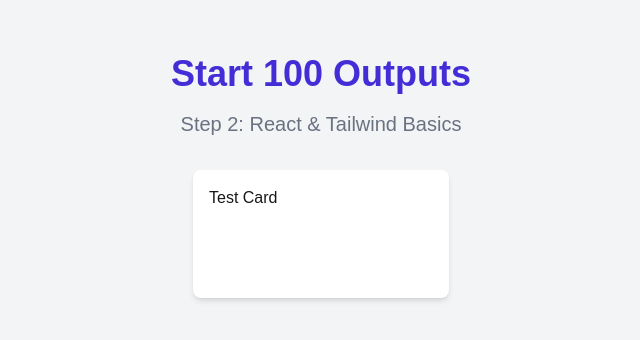
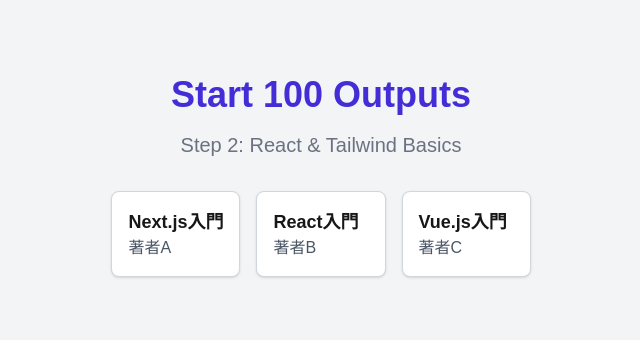
Before and after one commit to Akagamisora/next-100-outputs-app, a Next.js app: page / in a window 1280 px wide. Shown: the part 224-564 px from the top of the page, without its empty margins (319-959 px from the left). Built offline with nearby package versions, Linux system fonts and the light colour scheme.

Commit message:
017完了

```diff
--- a/src/app/page.tsx
+++ b/src/app/page.tsx
@@ -1,13 +1,27 @@
+import Card from "../components/Card";
+
 export default function Home() {
+  const books = [
+    { id: 1, title: "Next.js入門", author: "著者A" },
+    { id: 2, title: "React入門", author: "著者B" },
+    { id: 3, title: "Vue.js入門", author: "著者C" },
+  ];
   return (
-    <main className="flex min-h-screen flex-col items-center justify-center bg-gray-100">
+    <main className="flex min-h-screen flex-col items-center justify-center bg-gray-100 p-12">
       <h1 className="text-4xl font-bold text-indigo-700">Start 100 Outputs</h1>
       <p className="text-xl text-gray-500 mt-4">
         Step 2: React & Tailwind Basics
       </p>
 
-      <div className="mt-8 w-64 h-32 bg-white p-4 rounded-lg shadow-md">
-        Test Card
+      <div className="mt-8 grid grid-cols-1 md:grid-cols-3 gap-4">
+        {books.map((book) => (
+          <Card key={book.id}>
+            <div className="p-4">
+              <h3 className="text-lg font-semibold">{book.title}</h3>
+              <p className="text-gray-600">{book.author}</p>
+            </div>
+          </Card>
+        ))}
       </div>
     </main>
   );
--- /dev/null
+++ b/src/components/Card.tsx
@@ -0,0 +1,15 @@
+import React from "react";
+
+type CardProps = {
+  children: React.ReactNode;
+};
+
+export default function Card(props: CardProps) {
+  const { children } = props;
+
+  return (
+    <div className="border border-gray-300 rounded-lg shadow-sm bg-white">
+      {children}
+    </div>
+  );
+}
```
